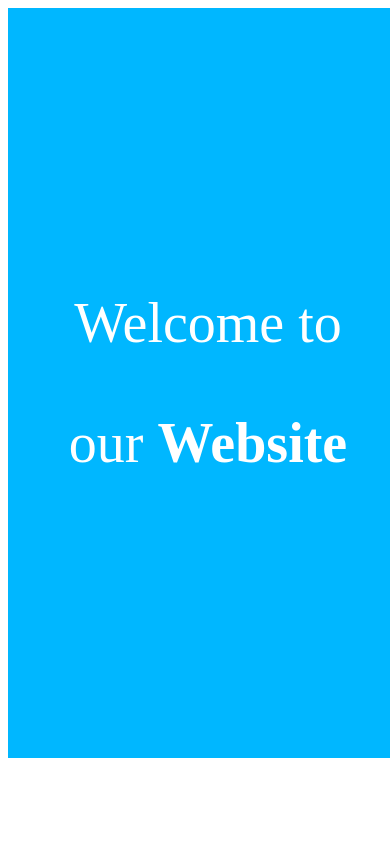
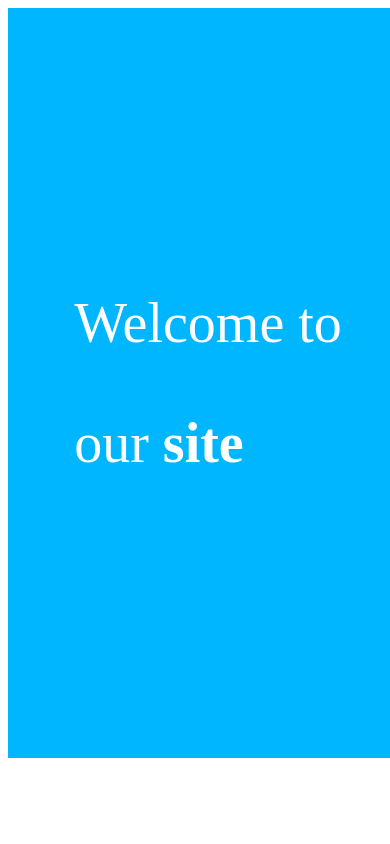
Before and after one commit to LJFrias/First-Responsive-Website, a plain HTML site: page index.html in a window 390 px wide. Shown: the top 844 px of the page. Drawn offline with Linux system fonts and the light colour scheme.

Commit message:
fixed mobile heading

```diff
--- a/index.html
+++ b/index.html
@@ -14,7 +14,7 @@
         <main class="header">
             <div class="header-flex">
             <p>Welcome to</p>
-            <p>our <b>Website</b></p>
+            <p class="header-two">our&nbsp;<b>site</b></p>
             </div>
 
         </main>
--- a/style.css
+++ b/style.css
@@ -15,6 +15,11 @@ main > div > p {
 
 .section-one > p, .section-two > p, .section-three > p {
     font-size: 150%;
+}
+
+.header-two {
+    display: flex;
+    align-items: flex-start;
 }
 
 /* Bars */
```
